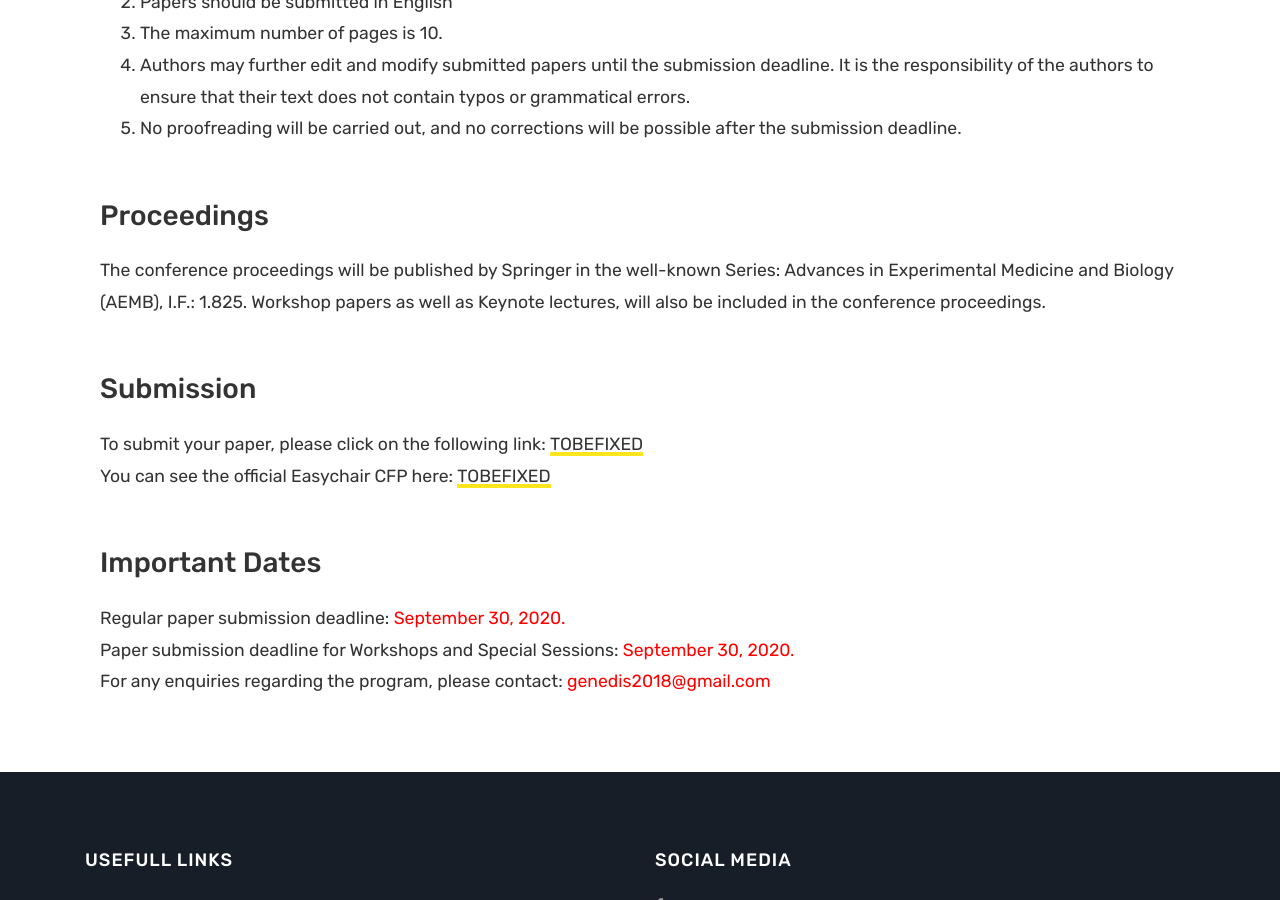
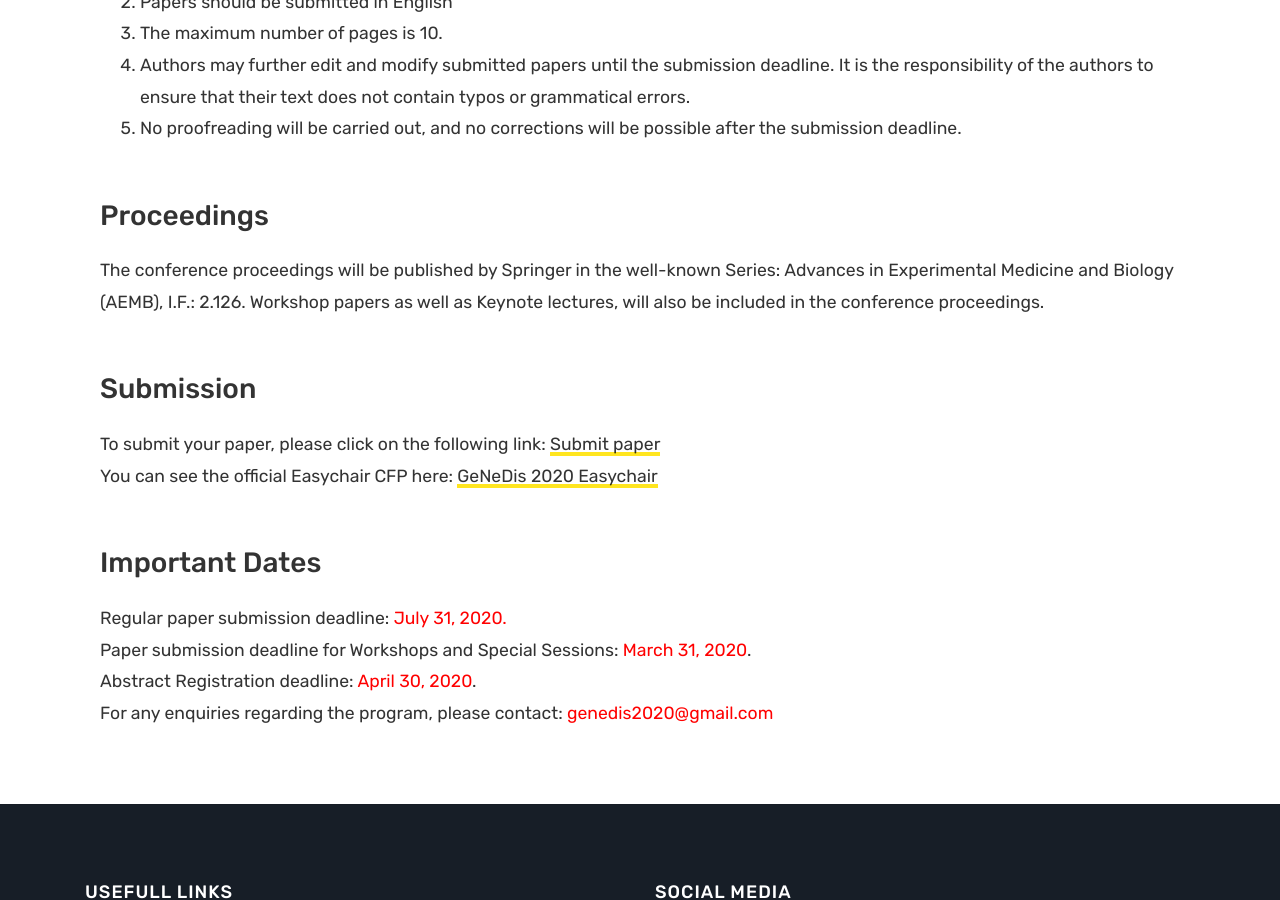
Before and after one commit to Covide-1797/genedis, a Jekyll site: the page built from pages/call-for-papers.html, in a window 1280 px wide and 900 px high, scrolled down 569 px. Built offline with Jekyll 4.4.1, drawn with Linux system fonts in a browser that asks for light colours.

Commit message:
Update call-for-papers.html

```diff
--- a/pages/call-for-papers.html
+++ b/pages/call-for-papers.html
@@ -21,28 +21,44 @@ title: Call For Papers
                     The maximum number of pages is 10.
                 </li>
                 <li>
-                    Authors may further edit and modify submitted papers until the submission deadline. It is the responsibility of the authors to ensure that their text does not contain typos or grammatical errors.
+                    Authors may further edit and modify submitted papers until the submission deadline. It is the
+                    responsibility of the authors to ensure that their text does not contain typos or grammatical
+                    errors.
                 </li>
                 <li>
-                    No proofreading will be carried out, and no corrections will be possible after the submission deadline.
+                    No proofreading will be carried out, and no corrections will be possible after the submission
+                    deadline.
                 </li>
             </ol>
             <br />
             <h3>Proceedings</h3>
-            <p>The conference proceedings will be published by Springer in the well-known Series: Advances in Experimental Medicine and Biology (AEMB), I.F.: 1.825.
-            Workshop papers as well as Keynote lectures, will also be included in the conference proceedings.</p>
+            <p>
+                The conference proceedings will be published by Springer in the well-known Series: Advances in
+                Experimental Medicine and Biology (AEMB), I.F.: 2.126.
+                Workshop papers as well as Keynote lectures, will also be included in the conference proceedings.
+            </p>
             <br />
             <h3>Submission</h3>
-            <p>To submit your paper, please click on the following link:&nbsp;<a href="https://easychair.org/conferences/?conf=genedis2018">TOBEFIXED</a>
-            <br>
-            You can see the official Easychair CFP here:&nbsp;<a href="https://easychair.org/cfp/genedis2018">TOBEFIXED</a></p>
+            <p>
+                To submit your paper, please click on the following link:&nbsp;<a
+                    href="https://easychair.org/conferences/?conf=genedis2020">Submit paper</a>
+                <br>
+                You can see the official Easychair CFP here:&nbsp;<a
+                    href="https://easychair.org/cfp/GeNeDis2020">GeNeDis 2020 Easychair</a>
+            </p>
             <br />
             <h3>Important Dates</h3>
-            <p>Regular paper submission deadline: <span style="color: #ff0000;">September 30, 2020.</span>
-            <br>
-            Paper submission deadline for Workshops and Special Sessions: <span style="color: #ff0000;">September 30</span><span style="color: #ff0000;">, 2020.</span>
-            <br>
-            For any enquiries regarding the program, please contact: <span style="color: #ff0000;">genedis2018@gmail.com</span></p>
+            <p>
+                Regular paper submission deadline: <span style="color: #ff0000;">July 31, 2020.</span>
+                <br>
+                Paper submission deadline for Workshops and Special Sessions: <span style="color: #ff0000;">March 31,
+                    2020</span>.
+                <br>
+                Abstract Registration deadline: <span style="color: #ff0000;">April 30, 2020</span>.
+                <br>
+                For any enquiries regarding the program, please contact: <span
+                    style="color: #ff0000;">genedis2020@gmail.com</span>
+            </p>
         </div>
     </div>
 </div>
```
